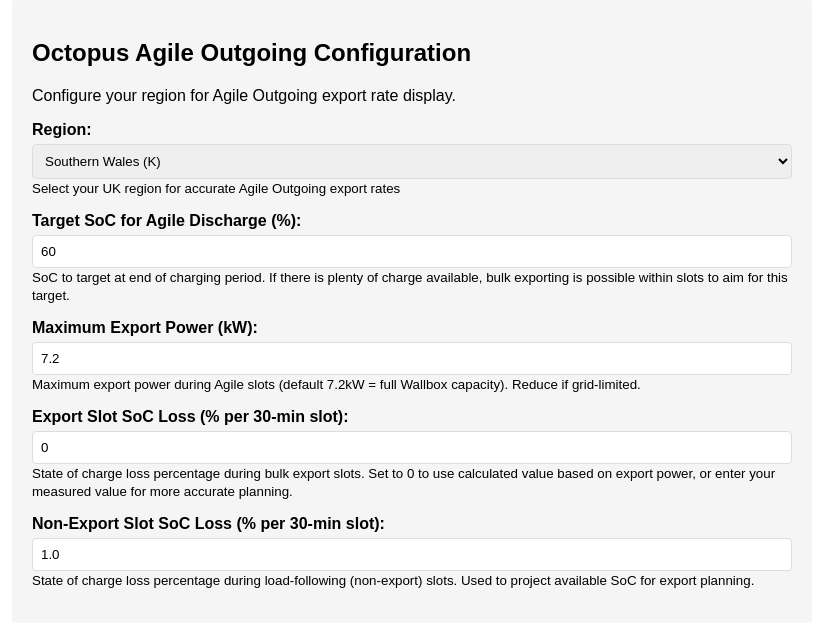
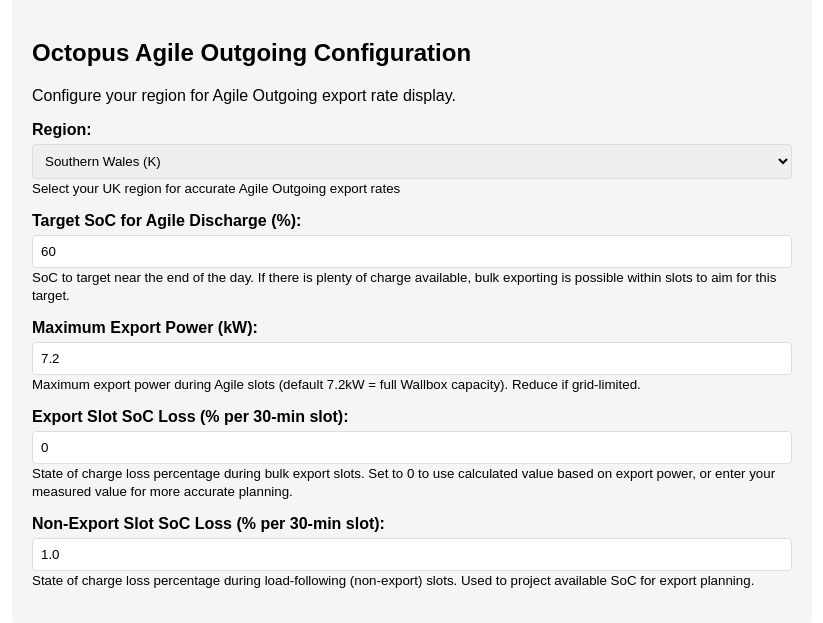
Before and after one commit to robynrox/evse-controller, a Flask app: template src/evse_controller/templates/config.html in a window 1280 px wide. Shown: the part 2842-3465 px from the top of the page, without its empty margins (228-1051 px from the left). Run offline with Flask 3, Linux system fonts and the light colour scheme; the template is opened without the code that fills it, so the values that code supplies are empty; parts of the project's set-up code (start-up, migrations or seed data) failed here and were passed over.

Commit message:
Improve explanation for min_agile_discharge_soc.

```diff
--- a/src/evse_controller/templates/config.html
+++ b/src/evse_controller/templates/config.html
@@ -408,7 +408,7 @@
             <label for="min_agile_discharge_soc">Target SoC for Agile Discharge (%):</label>
             <input type="number" id="min_agile_discharge_soc" name="tariffs.ioctgo[min_agile_discharge_soc]"
                    value="{{ config.get('tariffs', {}).get('ioctgo', {}).get('min_agile_discharge_soc', 60) }}" min="0" max="100">
-            <small>SoC to target at end of charging period. If there is plenty of charge available, bulk exporting is possible within slots to aim for this target.</small>
+            <small>SoC to target near the end of the day. If there is plenty of charge available, bulk exporting is possible within slots to aim for this target.</small>
         </div>
         <div class="form-group">
             <label for="max_export_power_kw">Maximum Export Power (kW):</label>
```
